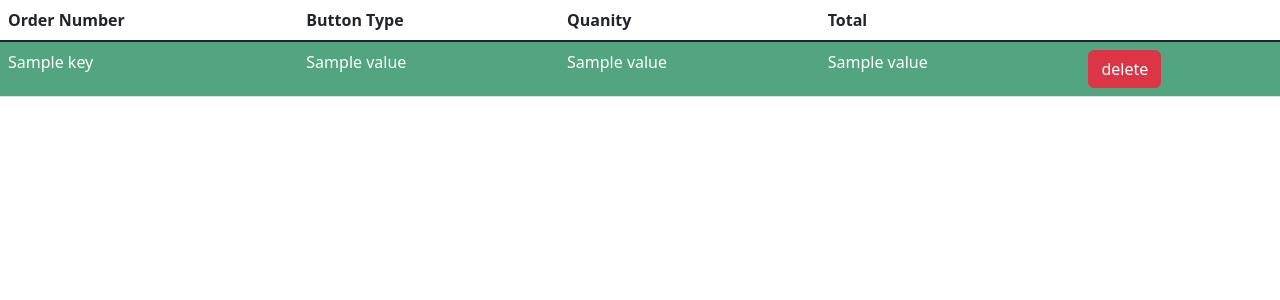
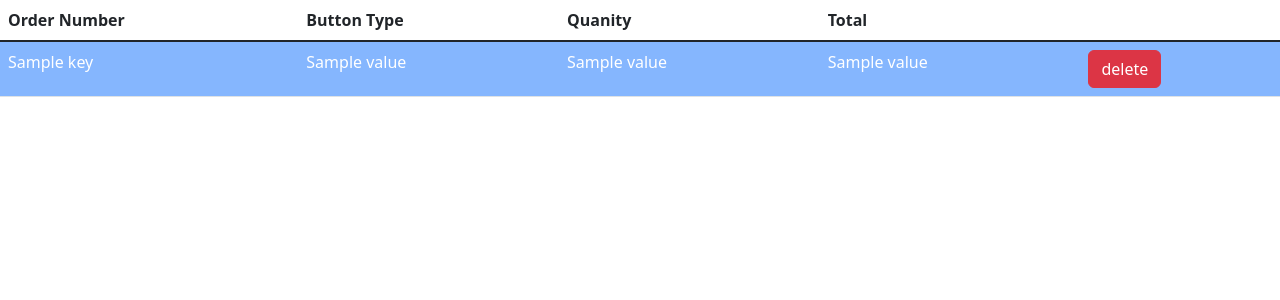
Before and after one commit to Bishal-T/Button-shop, a Flask app: template templates/Enter_Orders.html in a window 1280 px wide. Shown: the part 56-356 px from the top of the page. Run offline with Flask 2, Linux system fonts and the light colour scheme; the template is opened without the code that fills it: most values are stand-ins (such as "Sample title", 1, 10 or a date in 2020).

Commit message:
First Commit

```diff
--- a/templates/Enter_Orders.html
+++ b/templates/Enter_Orders.html
@@ -17,7 +17,7 @@
   </thead>
   <tbody class="table-group-divider">
   {% for key, value in result.items() %}
-   <tr {%if value[0]%} class="thead-light text-bg-success bg-opacity-75{%endif%}">
+   <tr {%if value[0]%} class="thead-light text-bg-primary bg-opacity-50"{%endif%}>
 
     <td>{{key}}</td>
     <td>{{value[1]}}</td>
```
Also changed, not shown: README.md (deleted).
